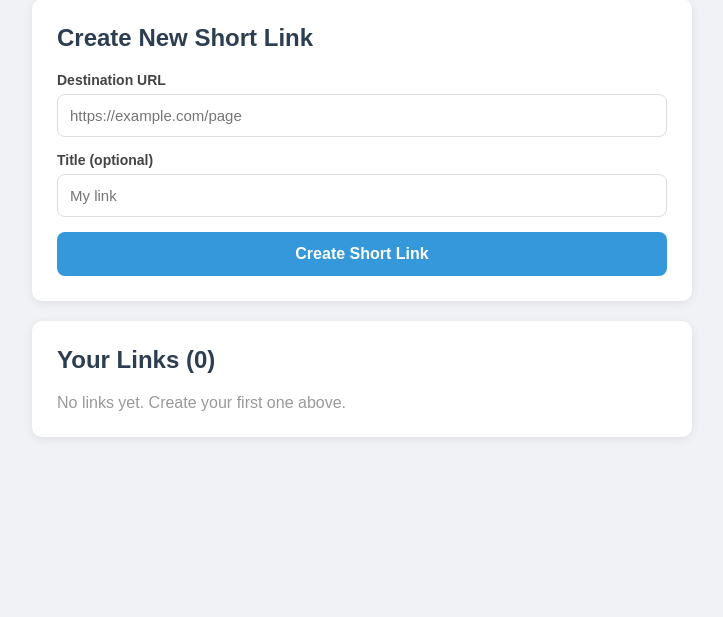
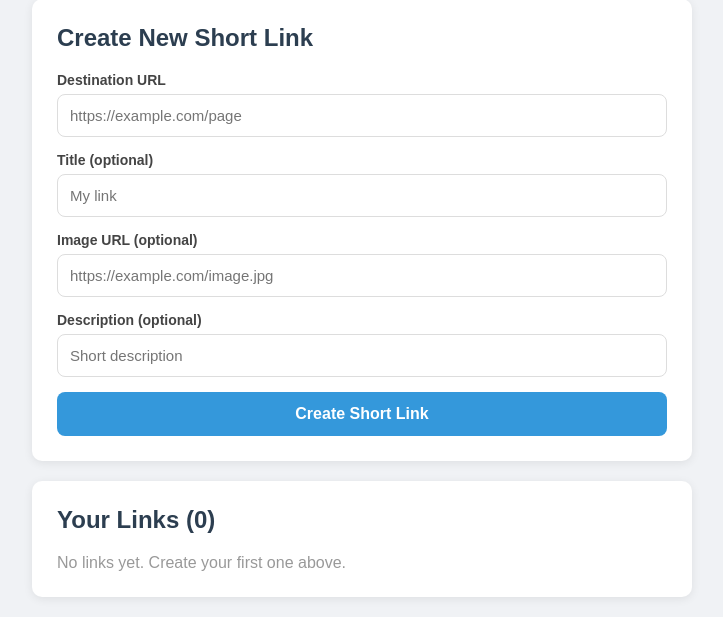
Before and after one commit to theallinone038-sudo/shortlink, a Flask app: page /dashboard in a window 1280 px wide. Shown: the part 126-743 px from the top of the page, without its empty margins (278-1001 px from the left). Run offline with Flask 3, Linux system fonts and the light colour scheme; the visitor is signed in with stand-in values (Sample User, id 1); data comes from the database, SQL or seed files in the repository; data that the repository does not hold is empty.

Commit message:
Add optional image URL and description fields
Added optional fields for image URL and description.

```diff
--- a/templates/dashboard.html
+++ b/templates/dashboard.html
@@ -26,6 +26,10 @@
             <input type="text" name="destination" placeholder="https://example.com/page" required>
             <label>Title (optional)</label>
             <input type="text" name="title" placeholder="My link">
+            <label>Image URL (optional)</label>
+        <input type="text" name="image_url" placeholder="https://example.com/image.jpg">
+        <label>Description (optional)</label>
+        <input type="text" name="description" placeholder="Short description">
             <button type="submit">Create Short Link</button>
         </form>
     </div>
```
